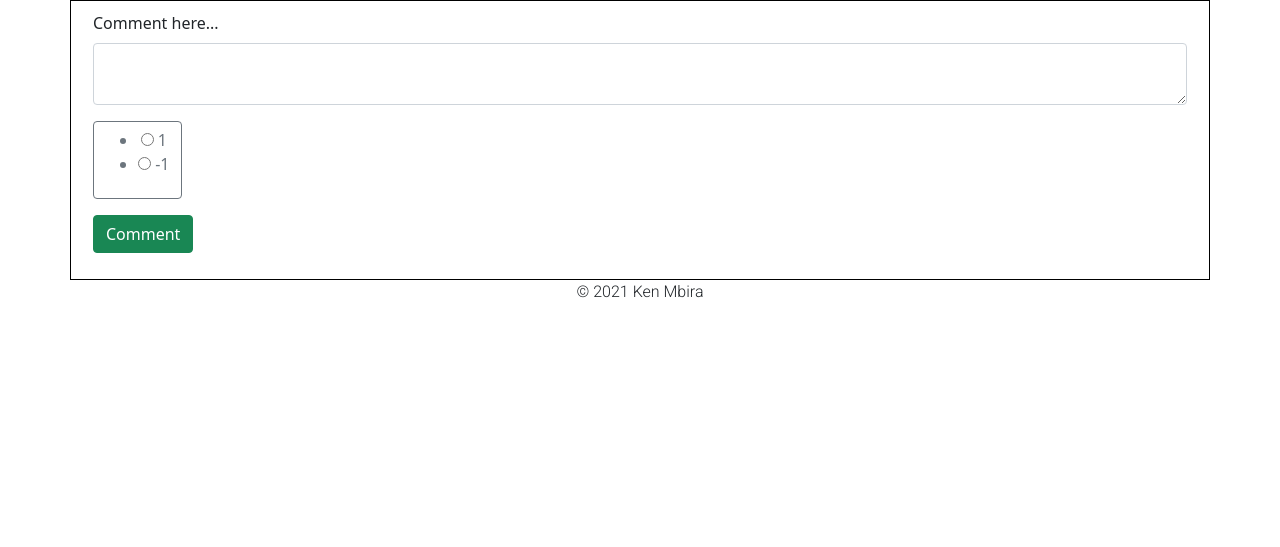
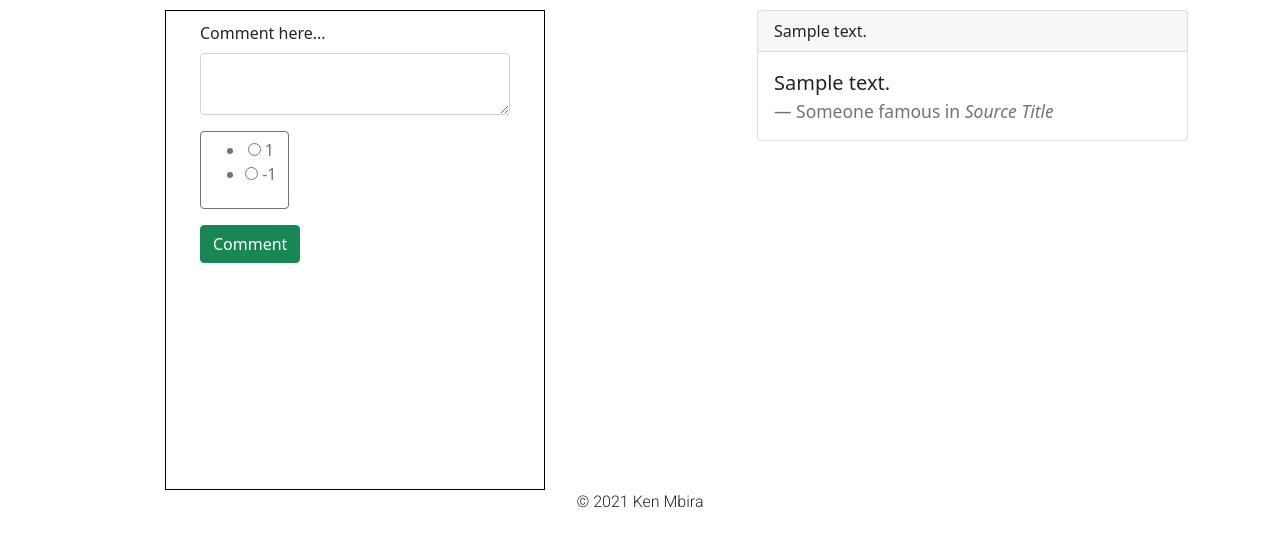
Before and after one commit to Ken-mbira/PITCH_ARENA, a Flask app: page /comment/1 in a window 1280 px wide. Shown: the part 66-613 px from the top of the page. Run offline with Flask 2, Linux system fonts and the light colour scheme; a user stored in the database is signed in; tables that the repository leaves empty hold one stand-in row (values such as "Sample post"); some libraries are stand-ins or nearby versions.

Commit message:
polish the comments page

```diff
--- a/app/main/views.py
+++ b/app/main/views.py
@@ -50,10 +50,11 @@ def comment(pitch_id):
     """This will add a comment
     """
     comment_form = CommentForm()
+    comments = Comment.query.all()
     if comment_form.validate_on_submit():
         comment = Comment(comment = comment_form.comment.data, upvote = comment_form.vote.data,pitch_id = pitch_id)
         db.session.add(comment)
         db.session.commit()
 
-        return redirect(url_for('main.index'))
-    return render_template('comment.html',form = comment_form)
+        return redirect(url_for('main.comment',pitch_id = pitch_id))
+    return render_template('comment.html',form = comment_form,comments = comments)
--- a/app/templates/comment.html
+++ b/app/templates/comment.html
@@ -1,5 +1,8 @@
 {% extends 'base.html' %} {% block content %}
-<div class="container" style="border:solid black 1px; padding: 10px;">
+<div class="container">
+    <div class="row">
+        <div class="col-md-1"></div>
+        <div class="col-md-4" style="border:solid black 1px; padding: 10px;height: 60vh;margin-top:10px">
             <form class="container-fluid" method="POST">
                 {{ form.hidden_tag()}}
                 <div class="mb-3">
@@ -13,4 +16,22 @@
                 </div>
             </form>
         </div>
+        <div class="col-md-2"></div>
+        <div class="col-md-5">
+            {% for comment in comments %}
+            <div class="card" style="margin: 10px;">
+                <div class="card-header">
+                    {{ comment.comment }}
+                </div>
+                <div class="card-body">
+                    <blockquote class="blockquote mb-0">
+                        <p>{{ comment.comment }}</p>
+                        <footer class="blockquote-footer">Someone famous in <cite title="Source Title">Source Title</cite></footer>
+                    </blockquote>
+                </div>
+            </div>
+            {% endfor %}
+        </div>
+    </div>
+</div>
 {% endblock %}
```
Lines whose indentation alone changed are shown as unchanged.
